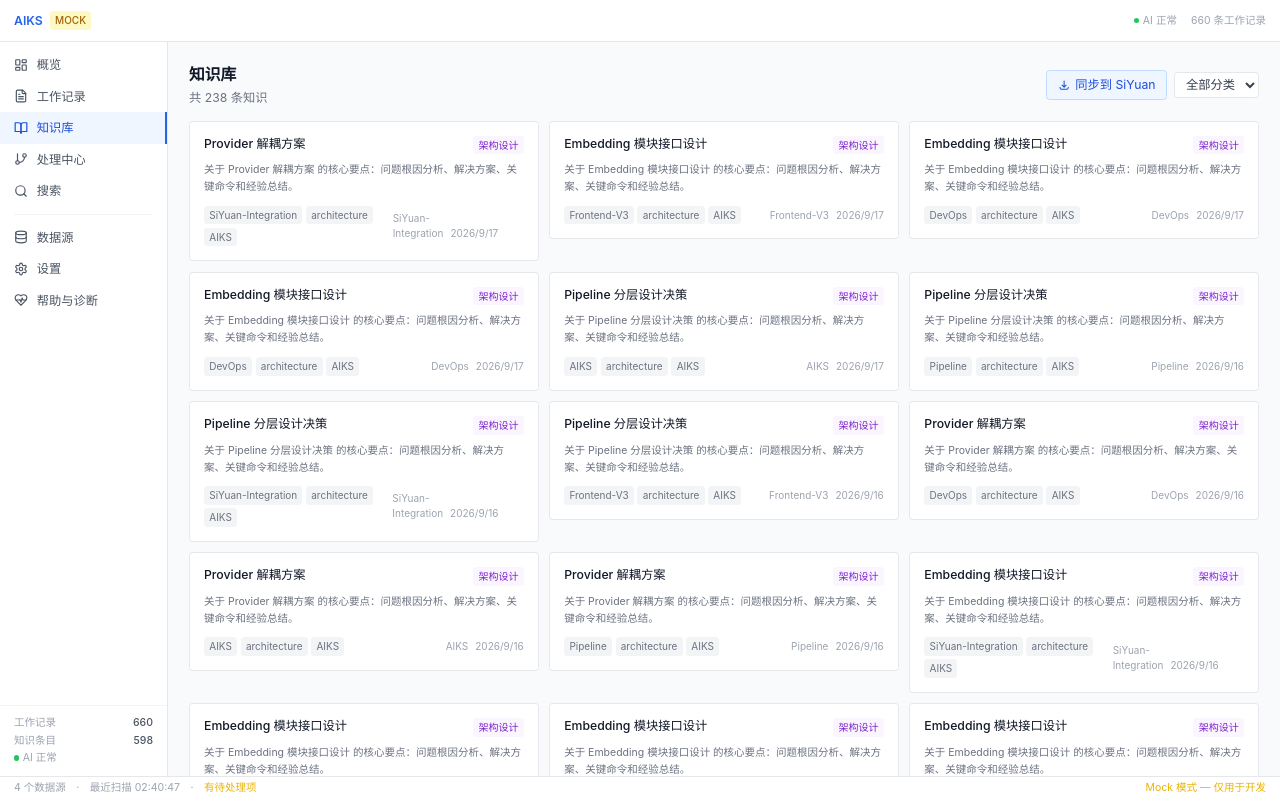
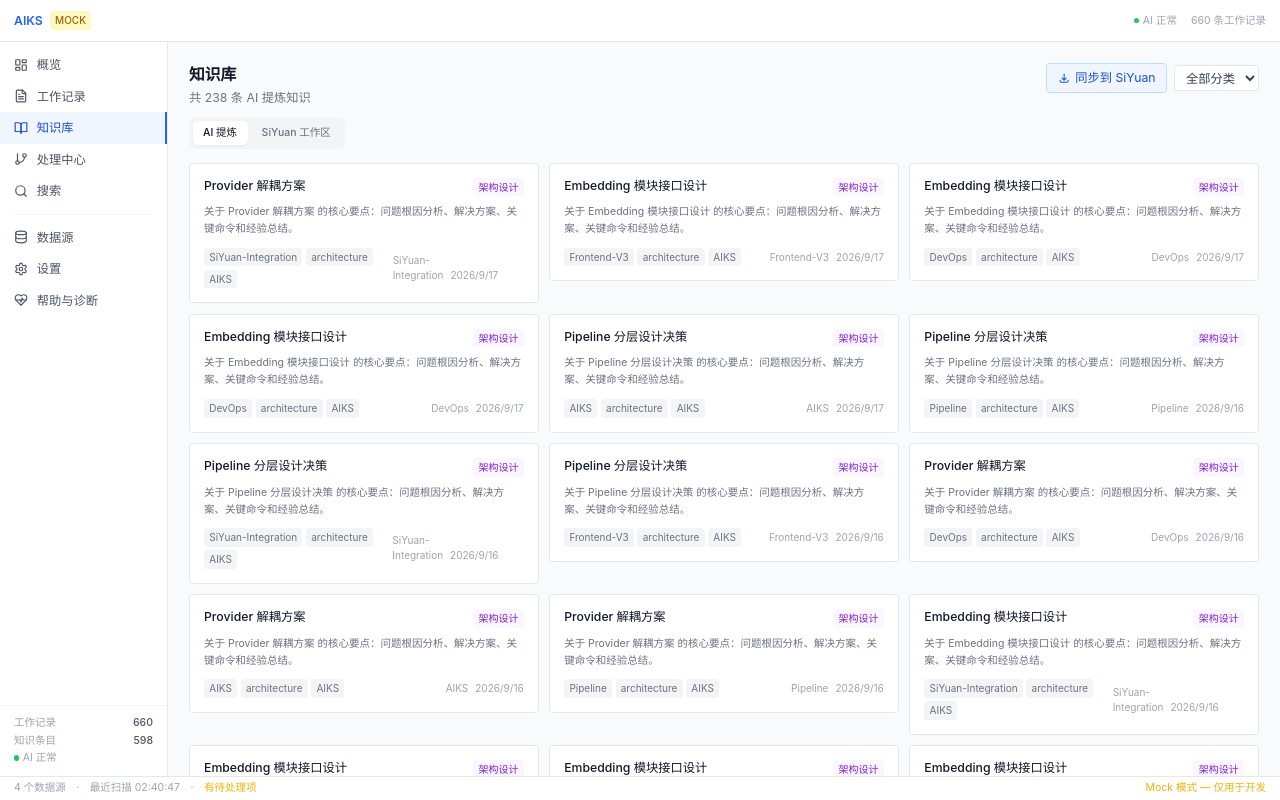
Before and after one commit to Sunan869/aiks, a React (Vite) app in the folder apps/aiks-desktop/: page / in a window 1280 px wide. Both pictures are taken after a click on the button "知识库". Built offline with nearby package versions, Linux system fonts and the light colour scheme; the HTML template or start-up script is replaced by a standard one.

Commit message:
feat: integrate SiYuan workspace into knowledge page

```diff
--- a/apps/aiks-desktop/src/pages/KnowledgeBasePageV3.tsx
+++ b/apps/aiks-desktop/src/pages/KnowledgeBasePageV3.tsx
@@ -1,6 +1,7 @@
 import { useState, useEffect, useCallback } from "react";
 import { getApi } from "../api/client";
 import type { KnowledgeSummary, KnowledgePage } from "../api/types";
+import SiYuanWorkspace from "../components/SiYuanWorkspace";
 
 const CATEGORY_LABELS: Record<string, string> = {
   troubleshooting: "故障排查",
@@ -55,8 +56,10 @@ function KnowledgeCard({ item }: { item: KnowledgeSummary }) {
 }
 
 interface Props { onViewDetail?: (id: string) => void; }
+type KnowledgeSurface = "extracted" | "siyuan";
 
 export default function KnowledgeBasePageV3({ onViewDetail }: Props) {
+  const [surface, setSurface] = useState<KnowledgeSurface>("extracted");
   const [data, setData] = useState<KnowledgePage | null>(null);
   const [loading, setLoading] = useState(true);
   const [error, setError] = useState<string | null>(null);
@@ -104,12 +107,18 @@ export default function KnowledgeBasePageV3({ onViewDetail }: Props) {
   const categories = ["", ...Object.keys(CATEGORY_LABELS)];
 
   return (
-    <div className="p-6">
-      <div className="flex items-center justify-between mb-4">
+    <div className="flex h-full min-h-0 flex-col p-6">
+      <div className="flex items-start justify-between gap-4 mb-3">
         <div>
           <h1 className="text-lg font-semibold text-gray-900 dark:text-gray-100">知识库</h1>
-          {data && <p className="text-sm text-gray-500 mt-0.5">共 {data.total} 条知识</p>}
+          <p className="text-sm text-gray-500 mt-0.5">
+            {surface === "extracted"
+              ? (data ? `共 ${data.total} 条 AI 提炼知识` : "AI 提炼知识与来源追踪")
+              : "创建、编辑、收藏、归档和知识组织直接复用 SiYuan 原生能力"}
+          </p>
         </div>
+
+        {surface === "extracted" && (
           <div className="flex items-center gap-2">
             {syncResult && (
               <span className={`text-xs ${syncResult.startsWith("同步失败") ? "text-red-500" : "text-green-600 dark:text-green-400"}`}>
@@ -144,8 +153,34 @@ export default function KnowledgeBasePageV3({ onViewDetail }: Props) {
               ))}
             </select>
           </div>
+        )}
       </div>
 
+      <div className="mb-4 flex items-center gap-1 rounded-lg bg-gray-100 p-1 self-start dark:bg-gray-800">
+        <button
+          type="button"
+          onClick={() => setSurface("extracted")}
+          className={`rounded-md px-3 py-1.5 text-xs font-medium transition-colors ${surface === "extracted"
+            ? "bg-white text-gray-900 shadow-sm dark:bg-gray-700 dark:text-gray-100"
+            : "text-gray-500 hover:text-gray-700 dark:text-gray-400 dark:hover:text-gray-200"}`}
+        >
+          AI 提炼
+        </button>
+        <button
+          type="button"
+          onClick={() => setSurface("siyuan")}
+          className={`rounded-md px-3 py-1.5 text-xs font-medium transition-colors ${surface === "siyuan"
+            ? "bg-white text-gray-900 shadow-sm dark:bg-gray-700 dark:text-gray-100"
+            : "text-gray-500 hover:text-gray-700 dark:text-gray-400 dark:hover:text-gray-200"}`}
+        >
+          SiYuan 工作区
+        </button>
+      </div>
+
+      {surface === "siyuan" ? (
+        <SiYuanWorkspace />
+      ) : (
+        <>
           {error && (
             <div className="mb-4 px-4 py-3 bg-red-50 dark:bg-red-900/20 border border-red-200 rounded text-sm text-red-700">
               {error}
@@ -157,7 +192,7 @@ export default function KnowledgeBasePageV3({ onViewDetail }: Props) {
           ) : data?.total === 0 ? (
             <div className="flex flex-col items-center justify-center h-48 text-gray-400">
               <p className="text-sm">暂无知识条目</p>
-          <p className="text-xs mt-1">请先处理工作记录以提炼知识</p>
+              <p className="text-xs mt-1">请先处理工作记录以提炼知识，手工笔记可在 SiYuan 工作区直接创建</p>
             </div>
           ) : (
             <div className="grid grid-cols-1 lg:grid-cols-2 xl:grid-cols-3 gap-3">
@@ -186,6 +221,8 @@ export default function KnowledgeBasePageV3({ onViewDetail }: Props) {
               </div>
             </div>
           )}
+        </>
+      )}
     </div>
   );
 }
```
Lines whose indentation alone changed are shown as unchanged.
